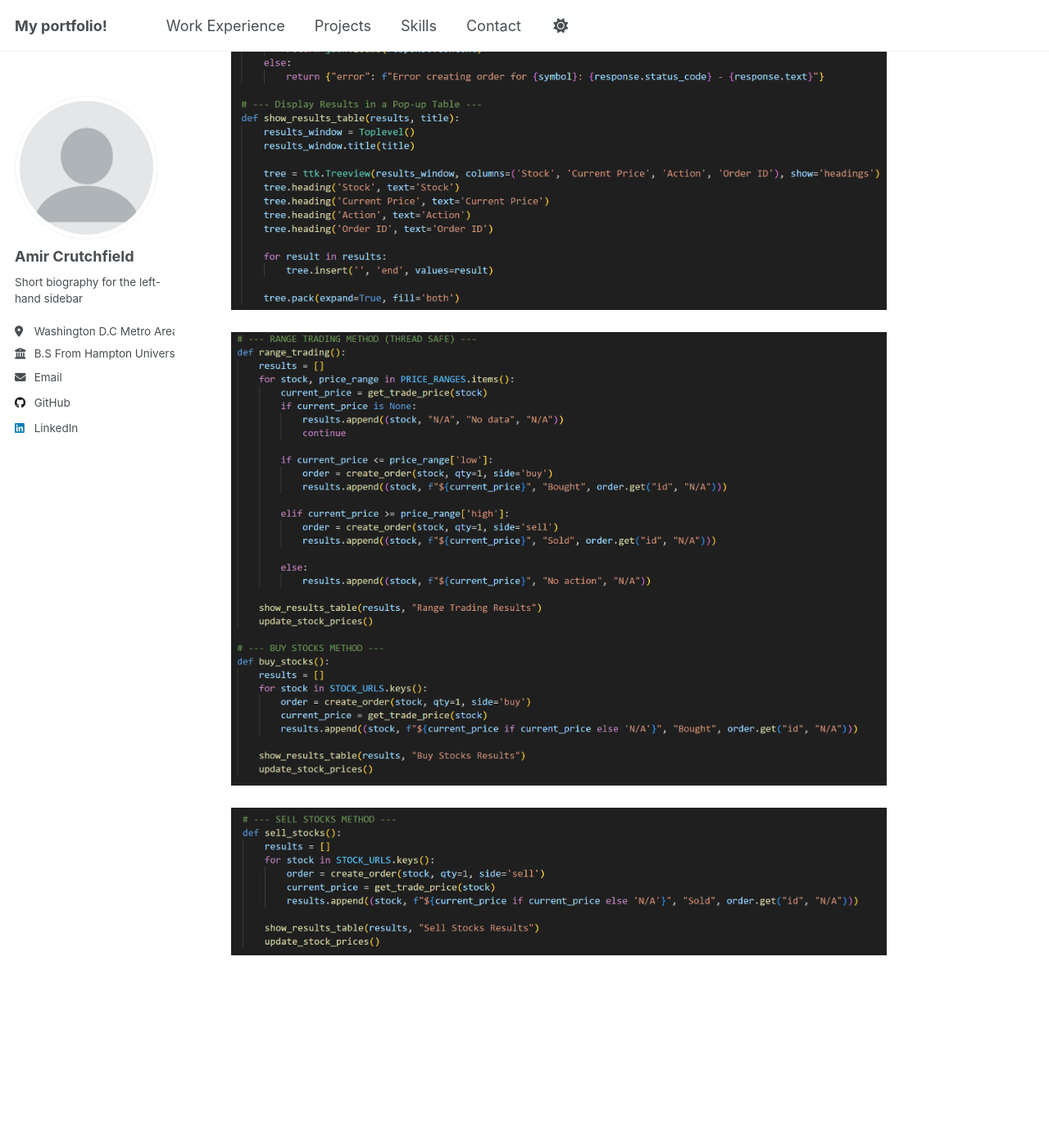
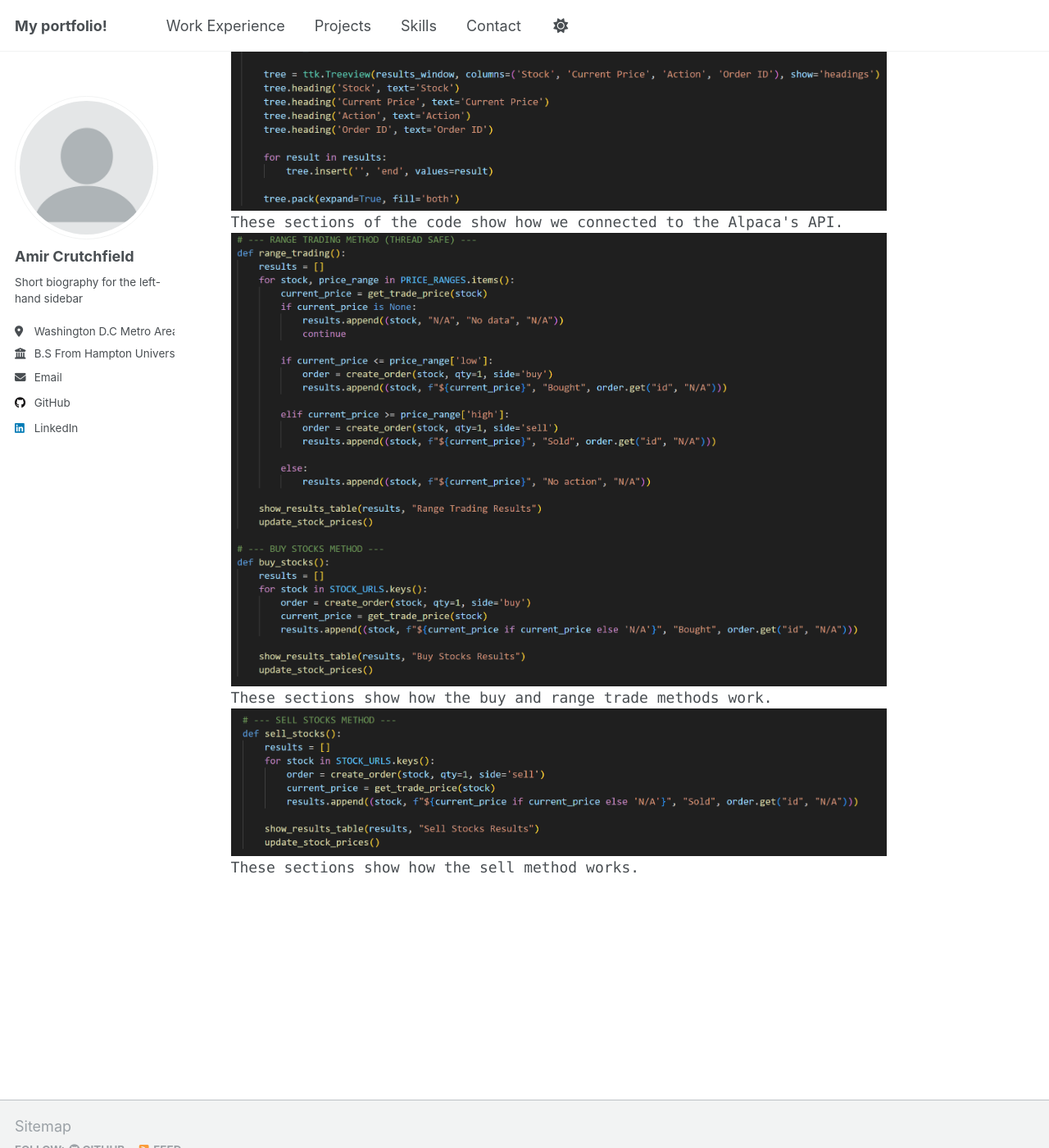
Before and after one commit to amirc42/amircportfolio, a Jekyll site: the page built from _pages/stockprogramdetails.html, in a window 1280 px wide and 1400 px high, scrolled down 1464 px. Shown: the whole window at 82% size. Built offline with Jekyll 4.4.1, drawn with Linux system fonts in a browser that asks for light colours; a script that is not in the unit is left out.

Commit message:
Update stockprogramdetails.html

```diff
--- a/_pages/stockprogramdetails.html
+++ b/_pages/stockprogramdetails.html
@@ -19,13 +19,13 @@ author_profile: true
 </p></pre>
 
 <pre>
-<img src="https://raw.githubusercontent.com/amirc42/amircportfolio/refs/heads/master/images/alpacaAPI.png"  width="800" height="900">
-
+<img src="https://raw.githubusercontent.com/amirc42/amircportfolio/refs/heads/master/images/alpacaAPI.png"  width="700" height="800">
 <img src="https://raw.githubusercontent.com/amirc42/amircportfolio/refs/heads/master/images/prices%26results.png"  width="800" height="900">
-
+These sections of the code show how we connected to the Alpaca's API.
 <img src="https://raw.githubusercontent.com/amirc42/amircportfolio/refs/heads/master/images/range%26buy.png"  width="800" height="900">
-
+These sections show how the buy and range trade methods work.
 <img src="https://raw.githubusercontent.com/amirc42/amircportfolio/refs/heads/master/images/sell.png"  width="800" height="900">
+These sections show how the sell method works.
 </pre>
 
 
```
